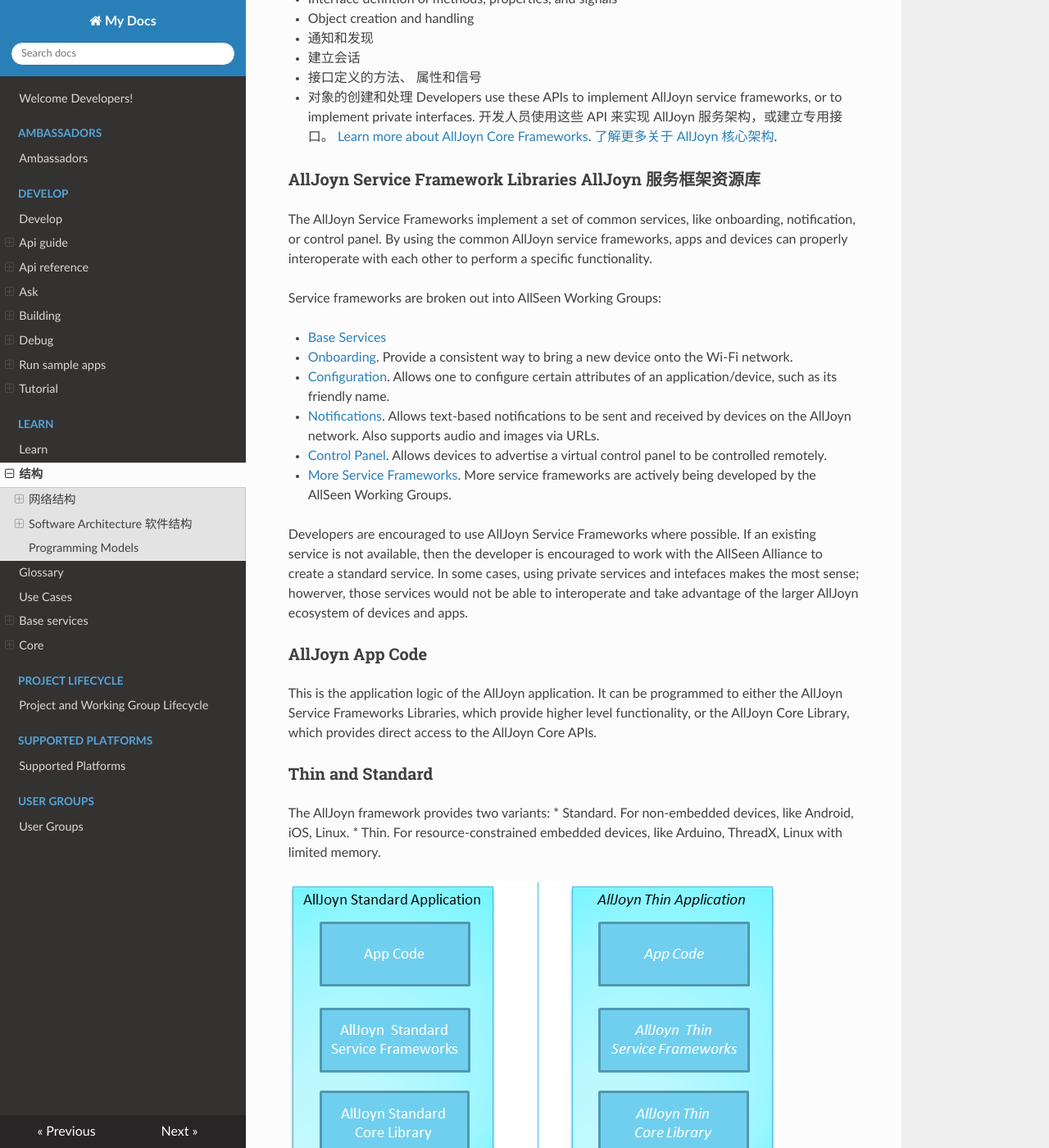
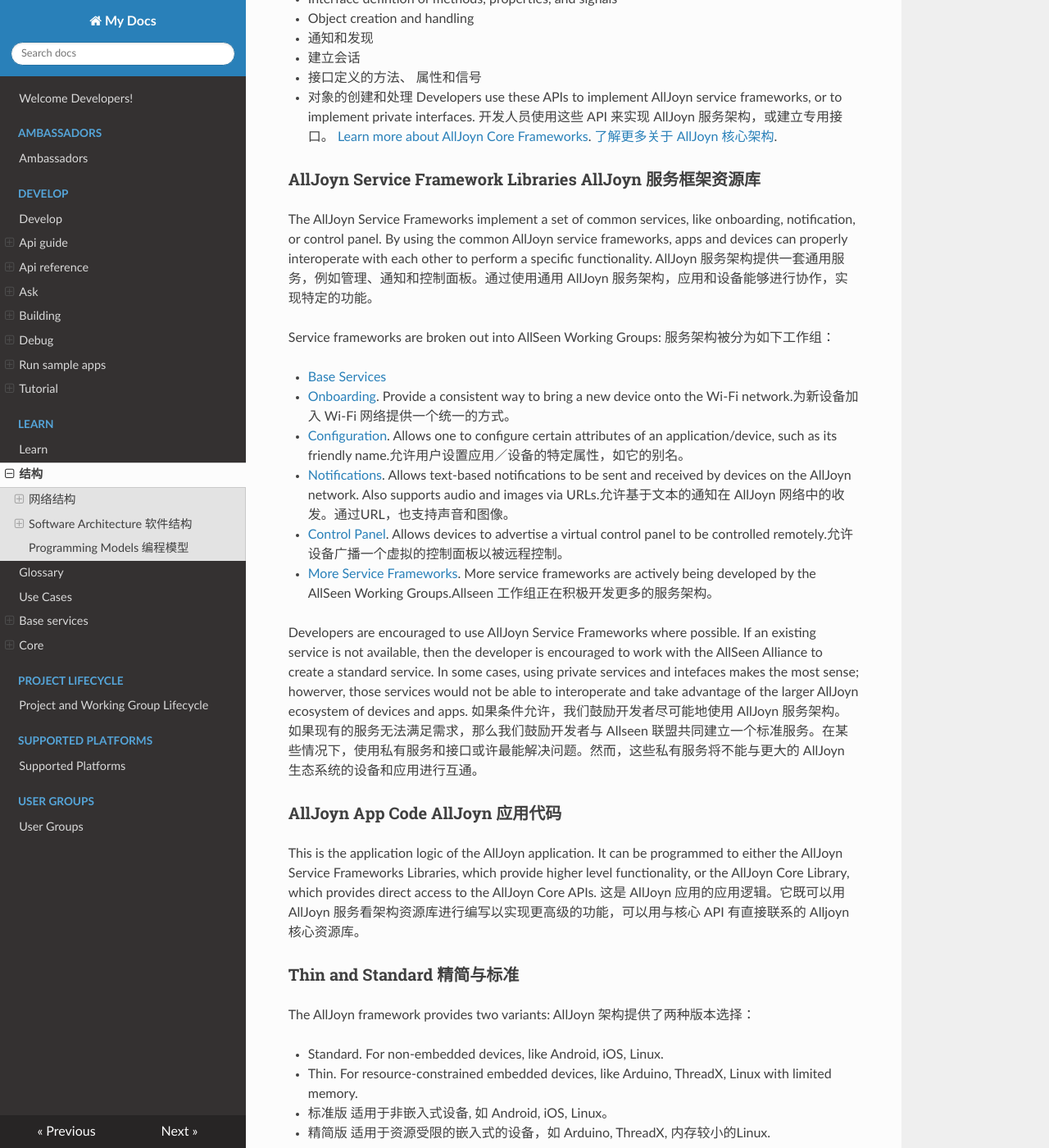
Before and after one commit to smart-conn/alljoyn-zh, an MkDocs documentation site: the page built from docs/learn/architecture.md, in a window 1280 px wide and 1400 px high, scrolled down 3104 px. Shown: the whole window at 82% size. Built offline with MkDocs 1.6.1, drawn with Linux system fonts in a browser that asks for light colours; nearby versions of some CDN libraries; some of the changed text lies outside the part shown.

Commit message:
Update architecture.md

```diff
--- a/docs/learn/architecture.md
+++ b/docs/learn/architecture.md
@@ -108,25 +108,28 @@ The AllJoyn Service Frameworks implement a set of common services,
 like onboarding, notification, or control panel. By using the
 common AllJoyn service frameworks, apps and devices can properly
 interoperate with each other to perform a specific functionality.
+AllJoyn 服务架构提供一套通用服务，例如管理、通知和控制面板。通过使用通用 AllJoyn 服务架构，应用和设备能够进行协作，实现特定的功能。
 
 Service frameworks are broken out into AllSeen Working Groups:
+服务架构被分为如下工作组：
+
 
 * [Base Services][base-services]
   * [Onboarding][onboarding]. Provide a consistent way to bring a new device onto
-    the Wi-Fi network.
+    the Wi-Fi network.为新设备加入 Wi-Fi 网络提供一个统一的方式。
 
   * [Configuration][configuration]. Allows one to configure certain attributes of
-    an application/device, such as its friendly name.
+    an application/device, such as its friendly name.允许用户设置应用／设备的特定属性，如它的别名。
 
   * [Notifications][notifications]. Allows text-based notifications to be sent and
     received by devices on the AllJoyn network. Also supports audio and images
-    via URLs.
+    via URLs.允许基于文本的通知在 AllJoyn 网络中的收发。通过URL，也支持声音和图像。
 
   * [Control Panel][controlpanel]. Allows devices to advertise a virtual control
-    panel to be controlled remotely.
+    panel to be controlled remotely.允许设备广播一个虚拟的控制面板以被远程控制。
 
 * [More Service Frameworks][wiki]. More service frameworks are actively
-  being developed by the AllSeen Working Groups.
+  being developed by the AllSeen Working Groups.Allseen 工作组正在积极开发更多的服务架构。
 
 Developers are encouraged to use AllJoyn Service Frameworks
 where possible. If an existing service is not available,
@@ -135,24 +138,30 @@ Alliance to create a standard service.  In some cases, using
 private services and intefaces makes the most sense; howerver,
 those services would not be able to interoperate and take
 advantage of the larger AllJoyn ecosystem of devices and apps.
+如果条件允许，我们鼓励开发者尽可能地使用 AllJoyn 服务架构。如果现有的服务无法满足需求，那么我们鼓励开发者与 Allseen 联盟共同建立一个标准服务。在某些情况下，使用私有服务和接口或许最能解决问题。然而，这些私有服务将不能与更大的 AllJoyn 生态系统的设备和应用进行互通。
 
-### AllJoyn App Code
+### AllJoyn App Code AllJoyn 应用代码
 
 This is the application logic of the AllJoyn application.
 It can be programmed to either the AllJoyn Service Frameworks
 Libraries, which provide higher level functionality, or the
 AllJoyn Core Library, which provides direct access to the AllJoyn Core APIs.
+这是 AllJoyn 应用的应用逻辑。它既可以用 AllJoyn 服务看架构资源库进行编写以实现更高级的功能，可以用与核心 API 有直接联系的 Alljoyn 核心资源库。
 
-### Thin and Standard
+### Thin and Standard 精简与标准
 
 The AllJoyn framework provides two variants:
+AllJoyn 架构提供了两种版本选择：
+
 * Standard.  For non-embedded devices, like Android, iOS, Linux.
 * Thin.  For resource-constrained embedded devices, like Arduino,
 ThreadX, Linux with limited memory.
+* 标准版  适用于非嵌入式设备, 如 Android, iOS, Linux。
+* 精简版  适用于资源受限的嵌入式的设备，如 Arduino, ThreadX, 内存较小的Linux.
 
 ![alljoyn-standard-and-thin][alljoyn-standard-and-thin]
 
-## Programming Models
+## Programming Models 编程模型
 
 Typically, applications will be written using the AllJoyn Service
 Framework APIs so that the applications can be compatible with devices
@@ -160,16 +169,18 @@ using the same Service Frameworks. Only by using AllJoyn Service
 Frameworks developed by AllSeen Working Groups will the application
 be compatible with other applications and devices in the AllSeen
 ecosystem.
+通常，建议使用AllJoyn 服务架构 API来编写应用程序，这样便于与使用相同服务架构的设备相兼容。只有使用 AllSeen 工作组开发的 Alljoyn 服务框架编写的应用程序才能与 Allseen 生态系统中的其他应用或设备相兼容。
 
 If an application wishes to implement its own service, it can do so
 by programming directly to the AllJoyn Core APIs. When doing so, it
 is recommended to follow the Events and Actions convention to enable
 ad hoc interactions between other AllJoyn devices.
-
+如果应用希望推出它们自己的服务，可以通过直接向 AllJoyn 核心API编程来实现。如果这样做，建议遵守 Events and Actions 规则以实现应用与其他 AllJoyn 设备间的临时通信。
 The application can use both the Service Framework and Core APIs
 side by side.
+应用程序可以同时使用服务架构与核心 API。
 
-[Learn more about Events and Actions][events-and-actions].
+[了解更多关于 Events and Actions][events-and-actions].
 
 [apps-and-routers]: /files/learn/apps-and-routers.png
 
```
